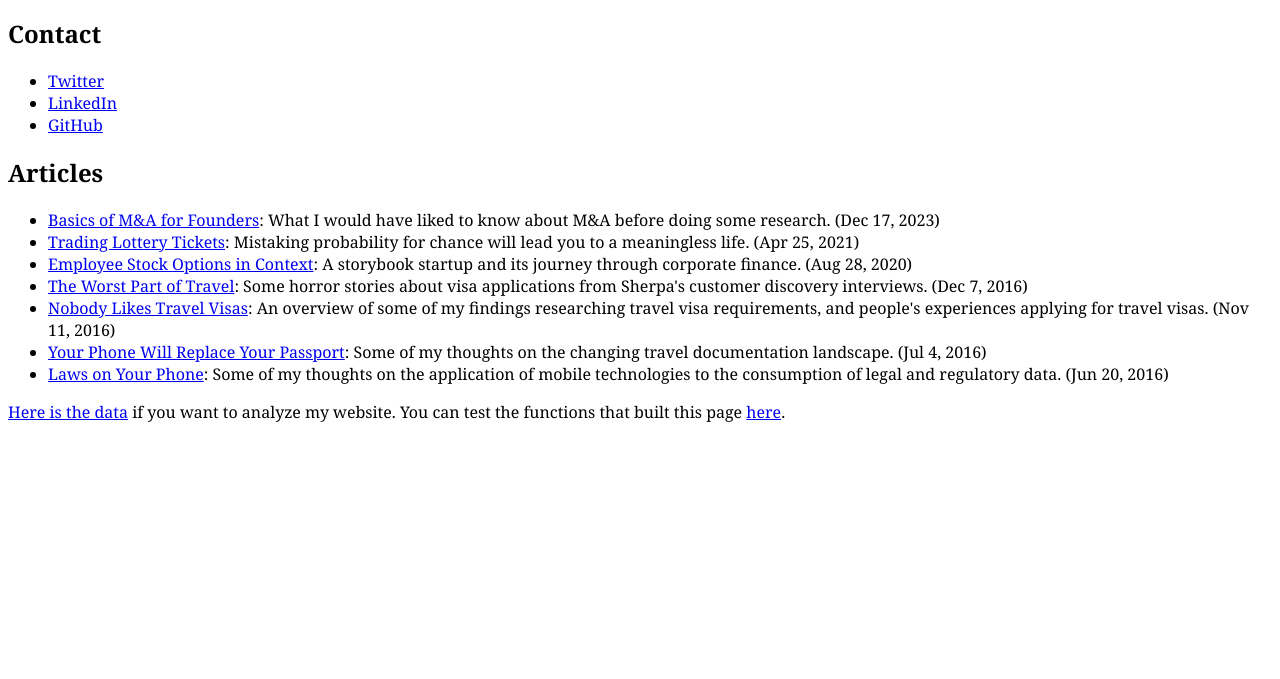
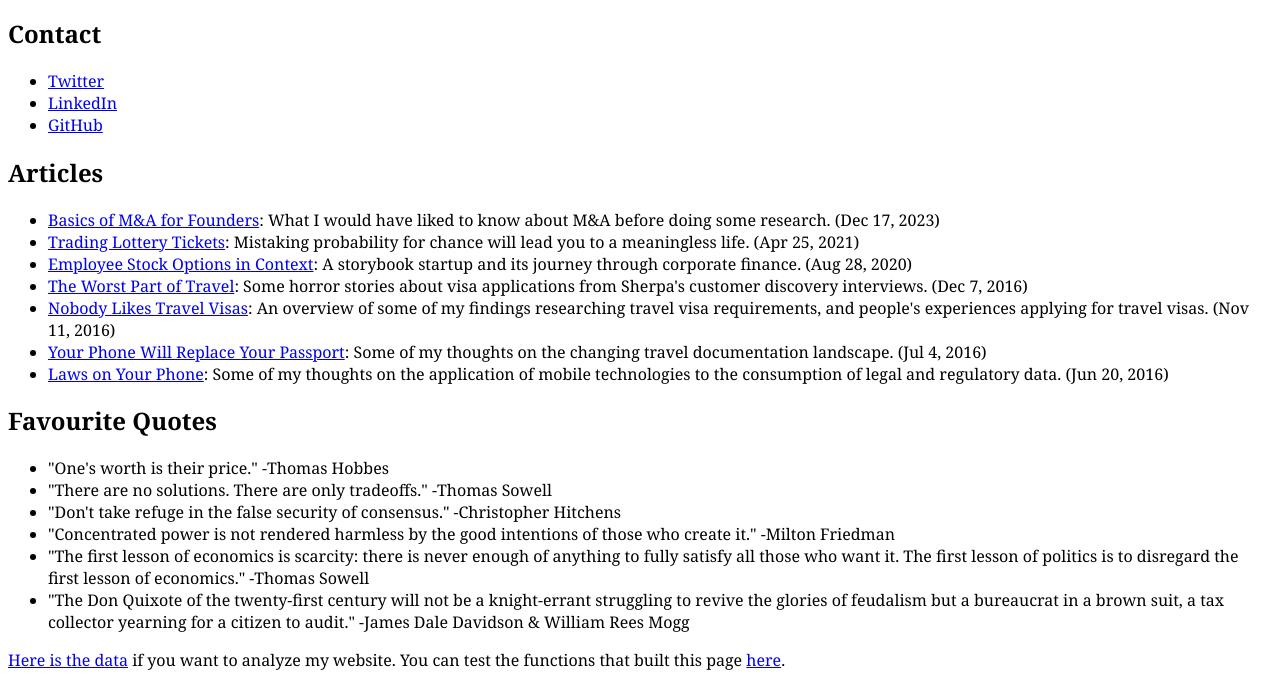
Before and after one commit to maxtremaine/maxtremaine.github.io, a website: page index.html in a window 1280 px wide. Shown: the part 499-1178 px from the top of the page. Before the commit the page ends 930 px from the top, so only its background shows below. Drawn offline with Linux system fonts and the light colour scheme.

Commit message:
Add favourite quotes

```diff
--- a/index.html
+++ b/index.html
@@ -15,6 +15,8 @@
     <ul id="contactList" class="loaded"></ul>
     <h2 class="loaded">Articles</h2>
     <ul id="articleList" class="loaded"></ul>
+    <h2 class="loaded">Favourite Quotes</h2>
+    <ul id="quoteList" class="loaded"></ul>
     <p id="scriptWarning"><mark>Trouble loading data. Do you have scripts turned off?</mark></p>
     <footer><a href="/src/data.json" target="_blank">Here is the data</a> if you want to analyze my website. You can test the functions that built this page <a href="/test.html">here</a>.</footer>
     <script src="src/index.js"></script>
--- a/src/data.json
+++ b/src/data.json
@@ -282,7 +282,7 @@
         "writingAsWork": {
           "quote": "Stop thinking about writing as art. Think of it as work. If you’re an artist, whatever you do is going to be art. If you’re not an artist, at least you can do a good day’s work.",
           "author": "Paddy Chayefsky",
-          "public": true,
+          "public": false,
           "length": 177,
           "key": "writingAsWork"
         },
@@ -303,7 +303,7 @@
         "ifYouThinkOfTheWorld": {
           "quote": "[If] you think of the world as consisting of lottery tickets, you have set yourself up to lose. ... Even though there may be things that involve irreducible elements of luck, it's not an intellectual truth about the world.",
           "author": "Peter Thiel",
-          "public": true,
+          "public": false,
           "length": 222,
           "key": "ifYouThinkOfTheWorld"
         },
--- a/src/index.js
+++ b/src/index.js
@@ -4,6 +4,10 @@ const createContactListItem = contact => (
 
 const createArticleListItem = article => (
     '<li><a href="' + article.link + '" target="_blank">' + article.title + '</a>: ' + article.description + ' (' + article.date + ')</li>'
+)
+
+const createQuoteListItem = favouriteQuote => (
+    '<li>"' + favouriteQuote.quote + '" -' + favouriteQuote.author
 )
 
 const renderPage = data => {
@@ -19,6 +23,11 @@ const renderPage = data => {
         .sort((a, b) => a.order - b.order )
         .map(createArticleListItem)
         .join('')
+    document.querySelector('#quoteList').innerHTML = Object.values(data.favouriteQuotes)
+        .filter(quote => quote.public)
+        .sort((a, b) => a.length - b.length)
+        .map(createQuoteListItem)
+        .join('')
 }
 
 const loadAndRender = () => {
```
